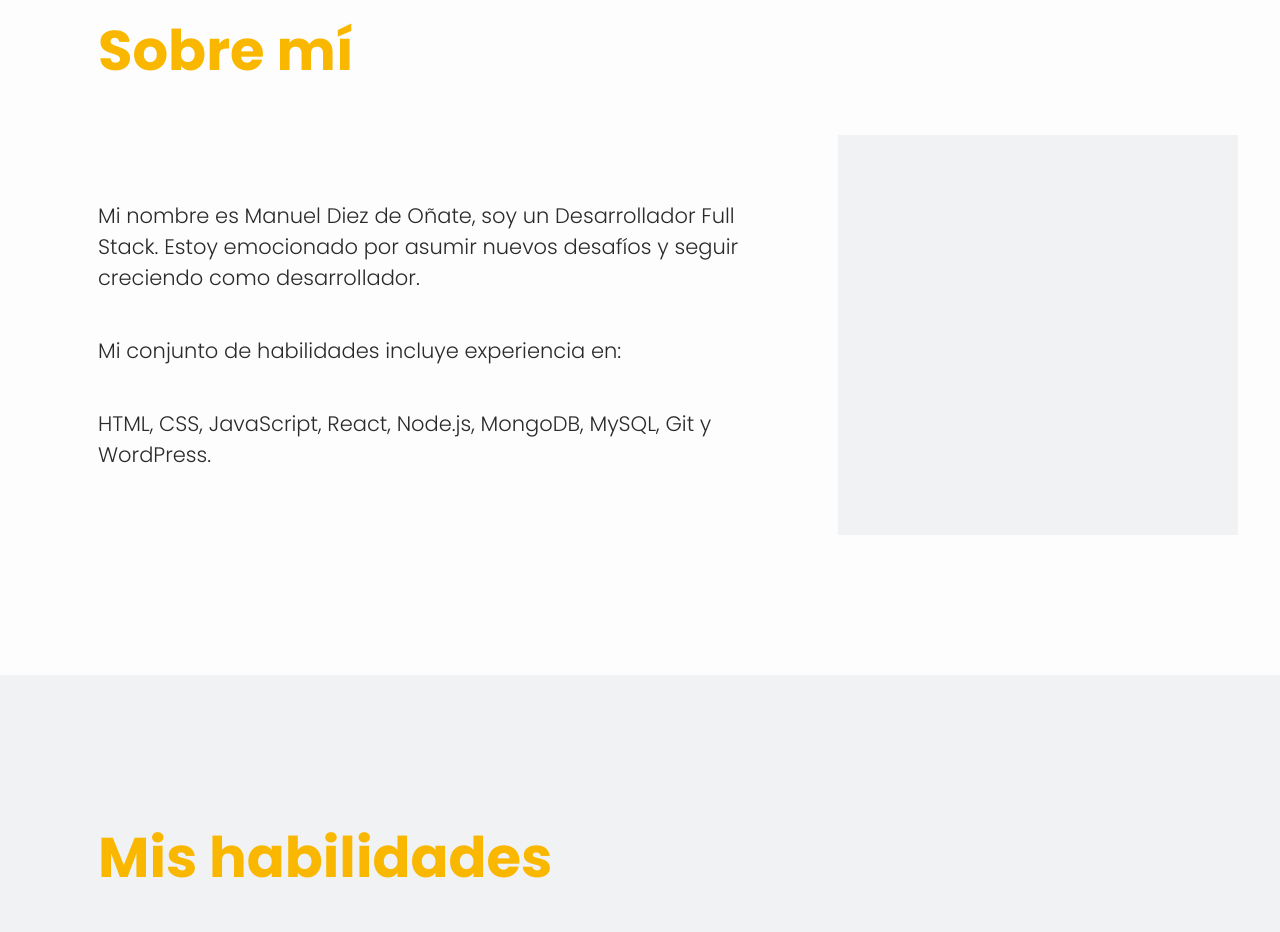
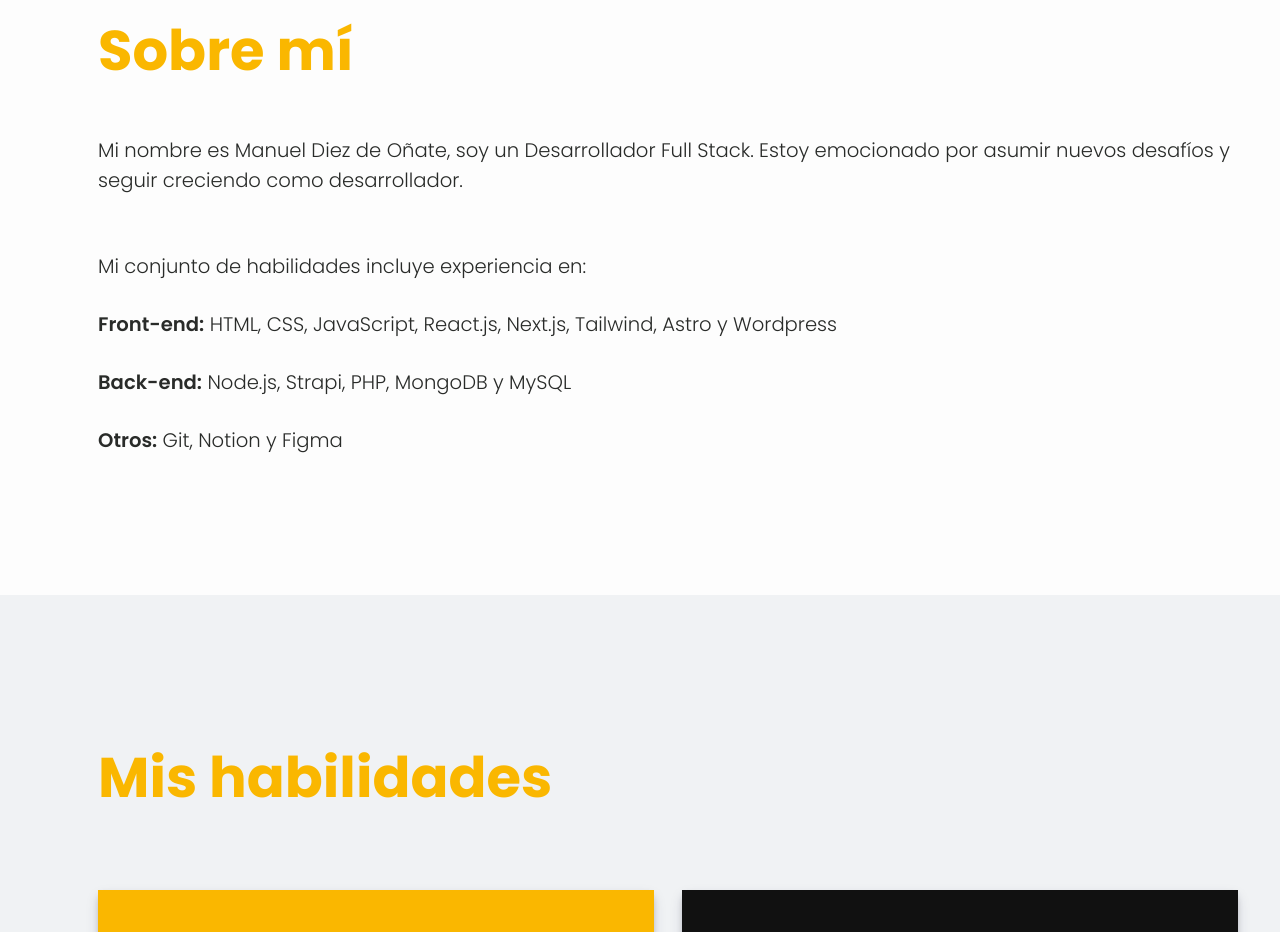
Before and after one commit to manudiiez/portfolio, a Next.js app: page / in a window 1280 px wide. Shown: the part 2080-3012 px from the top of the page. Built offline with nearby package versions, Linux system fonts and the light colour scheme; no server answers.

Commit message:
about section

```diff
--- a/src/sections/AboutSection.jsx
+++ b/src/sections/AboutSection.jsx
@@ -11,10 +11,21 @@ const AboutSection = () => {
                 <div className={styles.body}>
                     <div className={styles.text}>
                         <h4>Mi nombre es Manuel Diez de Oñate, soy un Desarrollador Full Stack. Estoy emocionado por asumir nuevos desafíos y seguir creciendo como desarrollador.</h4>
-                        <h4>Mi conjunto de habilidades incluye experiencia en:</h4>
-                        <h4>HTML, CSS, JavaScript, React, Node.js, MongoDB, MySQL, Git y WordPress.</h4>
+                        <div>
+                            <h4>Mi conjunto de habilidades incluye experiencia en:</h4>
+                            <ul>
+                                <li>
+                                    <h4><strong>Front-end:</strong> HTML, CSS, JavaScript, React.js, Next.js, Tailwind, Astro y  Wordpress</h4>
+                                </li>
+                                <li>
+                                    <h4><strong>Back-end:</strong> Node.js, Strapi, PHP, MongoDB y MySQL</h4>
+                                </li>
+                                <li>
+                                    <h4><strong>Otros:</strong> Git, Notion y Figma</h4>
+                                </li>
+                            </ul>
+                        </div>
                     </div>
-                    <div className={styles.image}></div>
                 </div>
             </div>
         </section>
--- a/src/styles/components/about.module.scss
+++ b/src/styles/components/about.module.scss
@@ -5,67 +5,103 @@ $color-white: #FDFDFD;
 $color-gray: #F0F2F4;
 $color-primary: #FAB700;
 
-.container{
-    .content{
-        h3{
+.container {
+    .content {
+        h3 {
             font-size: 2.5rem;
             color: $color-primary;
             font-weight: 700;
             margin-bottom: 3rem;
         }
-        h4{
-            font-size: 1.5rem;
+
+        h4 {
+            font-size: 1.4rem;
             color: $color-black-2;
             font-weight: 300;
         }
     }
 }
-.body{
+
+.body {
     display: flex;
     flex-direction: column;
     align-items: center;
     gap: 5rem;
 }
 
-.text{
+.text {
     display: flex;
     flex-direction: column;
-    gap: 1rem;
+    gap: 2rem;
+
+    >div {
+        >h4 {
+            margin-bottom: 1rem;
+        }
+
+        >ul {
+            display: flex;
+            flex-direction: column;
+            gap: 1rem;
+
+            strong {
+                font-weight: 600;
+            }
+        }
+    }
 }
 
-.image{
+.image {
     width: 100%;
     height: 300px;
     background-color: $color-gray;
     max-width: 300px;
+
+    >img {
+        width: 100%;
+        height: 100%;
+        object-fit: cover;
+    }
 }
 
 @media (min-width: 800px) {
-    .container{
-        .content{
-            h3{
+    .container {
+        .content {
+            h3 {
                 font-size: 4rem;
             }
         }
     }
 
-    .body{
+    .body {
         flex-direction: row;
     }
 
-    .text{
-        gap: 2rem;
+    .text {
+        gap: 3rem;
     }
 
-    .image{
+    .image {
         min-width: 300px;
     }
 }
+
 @media (min-width: 1000px) {
-    .text{
-        gap: 3rem;
+    .text {
+        gap: 4rem;
+
+        >div {
+            >h4 {
+                margin-bottom: 2rem;
+            }
+
+            >ul {
+                gap: 2rem;
+            }
+        }
     }
-    .image{
+
+    .image {
         min-width: 400px;
         height: 400px;
 
```
